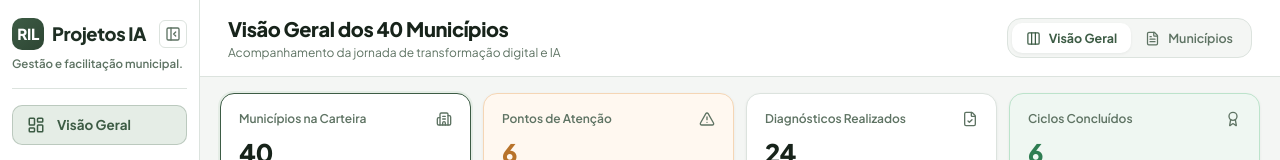
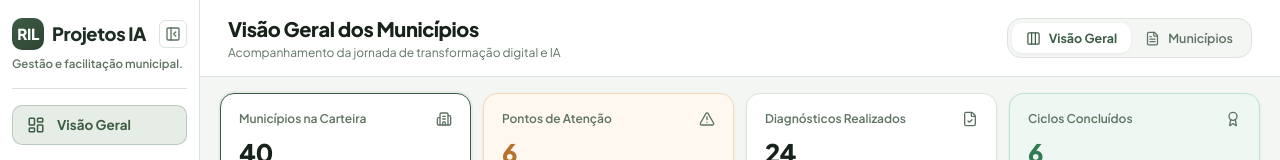
Before and after one commit to thaycarv/ril-projetos-ia, a React (Vite) app: page / in a window 1280 px wide. Shown: the top 160 px of the page. Built offline with nearby package versions, Linux system fonts and the light colour scheme.

Commit message:
fix: atualizar titulo para Visao Geral dos Municipios na TopBar

```diff
--- a/src/components/TopBar.tsx
+++ b/src/components/TopBar.tsx
@@ -9,7 +9,7 @@ export function TopBar({ currentView, onViewChange }: TopBarProps) {
   return (
     <header className="top-bar">
       <div className="top-bar__title">
-        <h1>{currentView === 'kanban' ? 'Visão Geral dos 40 Municípios' : 'Ficha Executiva do Município'}</h1>
+        <h1>{currentView === 'kanban' ? 'Visão Geral dos Municípios' : 'Ficha Executiva do Município'}</h1>
         <p>Acompanhamento da jornada de transformação digital e IA</p>
       </div>
 
```
